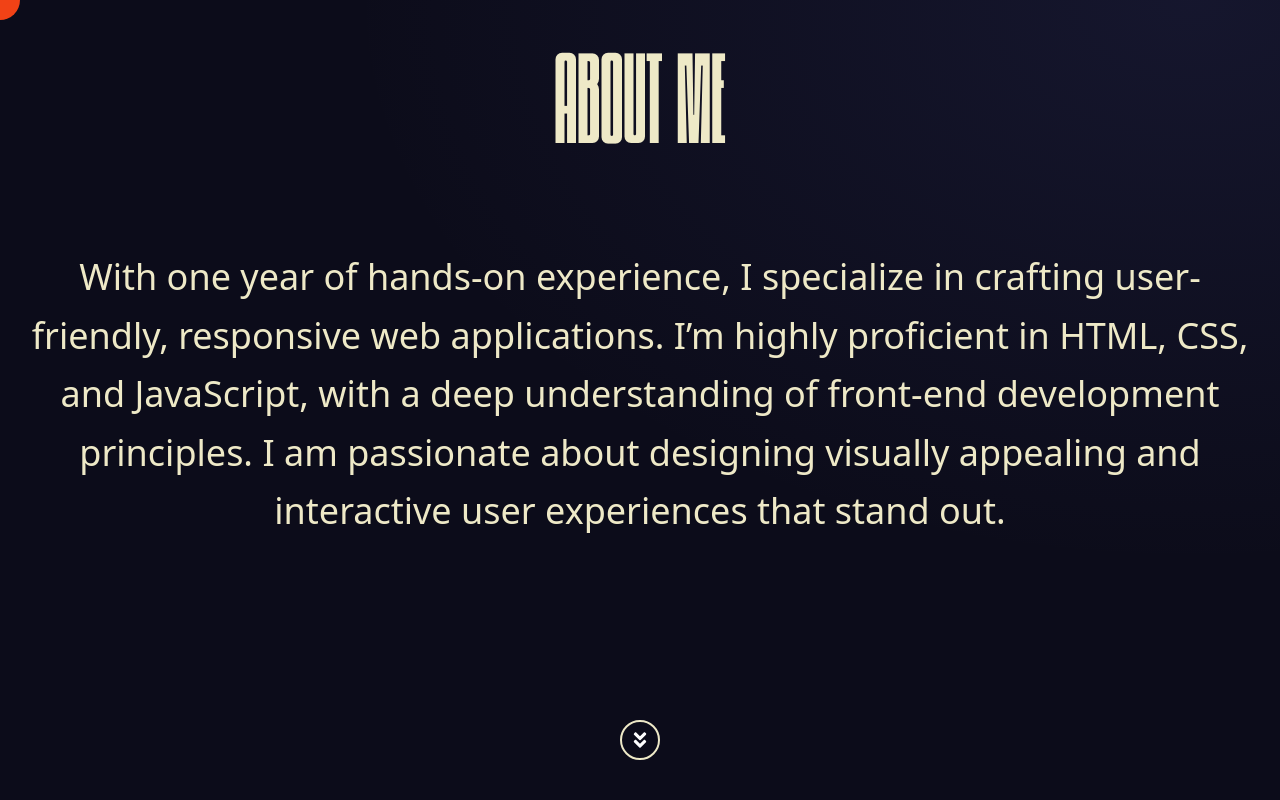
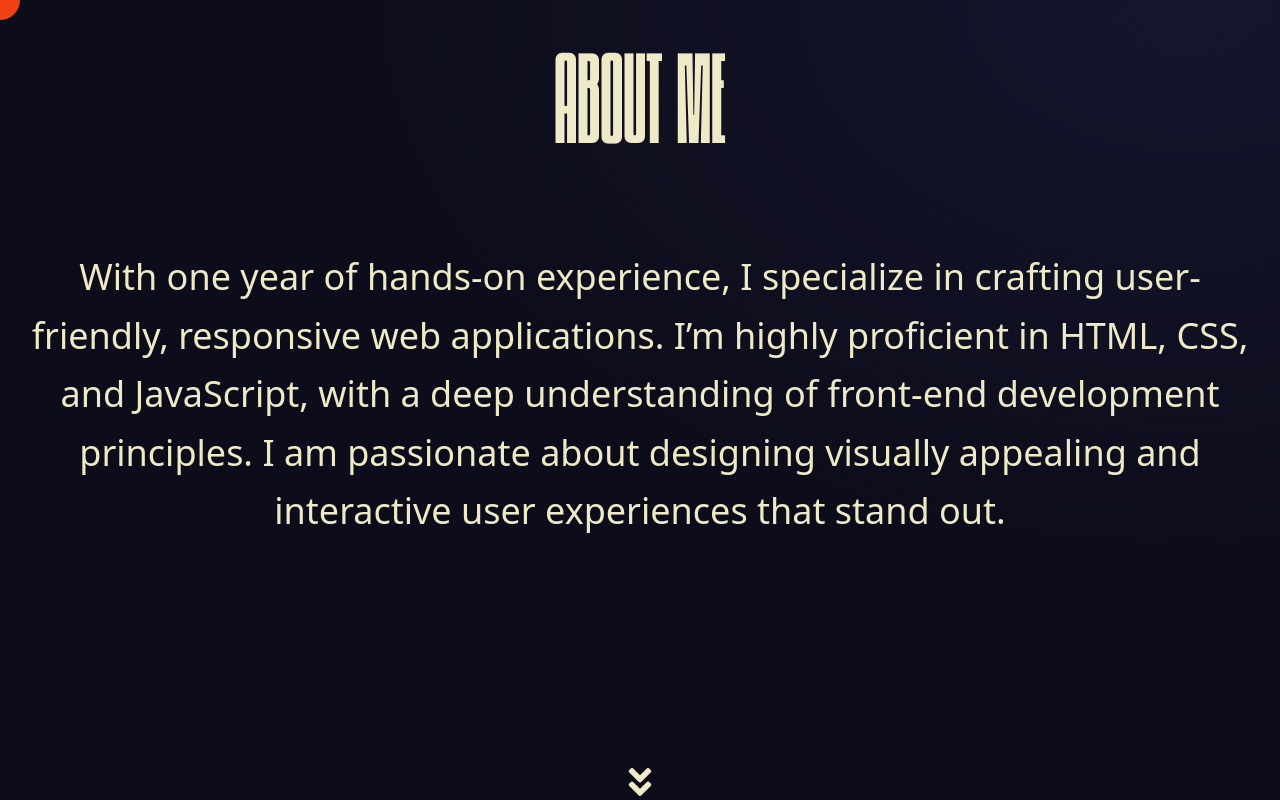
Before and after one commit to DHANIYEL/portfolio, a Next.js app: page /about in a window 1280 px wide. Built offline with nearby package versions, Linux system fonts and the light colour scheme.

Commit message:
all push

```diff
--- a/app/about/page.tsx
+++ b/app/about/page.tsx
@@ -8,13 +8,15 @@ import { FaAngleDoubleDown } from "react-icons/fa";
 import { useRouter } from "next/navigation";
 import { gsap } from "gsap";
 
-const About = () => {
+const Page = () => {
   const [showPopup, setShowPopup] = useState(false);
   const [popupShown, setPopupShown] = useState(false);
   const [section, setSection] = useState("about"); // Track the current section
   const [isHovered, setIsHovered] = useState(false);
   const { x, y } = useMousePosition();
   const size = isHovered ? 300 : 40;
+  const [modalVisible, setModalVisible] = useState(false);
+  const [modalMessage, setModalMessage] = useState(""); // Message for modal
 
   // Framer Motion variants for fade and slide up animation
   const fadeSlideVariant = {
@@ -83,6 +85,17 @@ const About = () => {
       duration: 0.7,
       ease: "power2.inOut",
       onComplete: () => {
+        // Set modal message and show modal for success or error
+        const success = true; // Simulate success or error
+        if (success) {
+          setModalMessage("Submission Successful!"); // Success message
+        } else {
+          setModalMessage("Submission Failed!"); // Error message
+        }
+        setModalVisible(true);
+        setTimeout(() => {
+          setModalVisible(false);
+        }, 3000);
         router.push("/projects"); // Navigate to the About page after animation
       },
     });
@@ -125,7 +138,7 @@ const About = () => {
 
             {/* Paragraph with fade and slide-up animation */}
             <motion.p
-              key={content.description} // Unique key for AnimatePresence to detect change
+              key={content.title} // Unique key for AnimatePresence to detect change
               variants={fadeSlideVariant} // Apply fade and slide animation variants
               initial="hidden" // Start hidden
               animate="visible" // Animate to visible
@@ -136,9 +149,9 @@ const About = () => {
             >
               {content.description}
               <br />
-              <p className="mt-5   text-black font-semibold">
+              <p className="mt-5 text-black font-semibold">
                 {" "}
-                I'am not interested in education system so i skip that.{" "}
+                I'm not interested in the education system, so I skip that.{" "}
               </p>
             </motion.p>
           </AnimatePresence>
@@ -170,7 +183,7 @@ const About = () => {
 
             {/* Additional paragraph with fade and slide-up animation */}
             <motion.div
-              key={content.description} // Unique key for AnimatePresence to detect change
+              key={content.title} // Unique key for AnimatePresence to detect change
               variants={fadeSlideVariant} // Apply fade and slide animation variants
               initial="hidden" // Start hidden
               animate="visible" // Animate to visible
@@ -182,6 +195,8 @@ const About = () => {
             </motion.div>
           </AnimatePresence>
         </motion.div>
+
+        {/* Popup message for user actions */}
         <AnimatePresence>
           {showPopup && (
             <motion.div
@@ -199,27 +214,37 @@ const About = () => {
             </motion.div>
           )}
         </AnimatePresence>
+
+        {/* Modal Box for Submission Result */}
+        <AnimatePresence>
+          {modalVisible && (
+            <motion.div
+              className="modal-box fixed inset-0 flex items-center justify-center bg-black bg-opacity-50"
+              initial={{ opacity: 0 }}
+              animate={{ opacity: 1 }}
+              exit={{ opacity: 0 }}
+              transition={{ duration: 0.3 }}
+            >
+              <div className="bg-white p-5 rounded-lg">
+                <h2 className="text-center">{modalMessage}</h2>
+              </div>
+            </motion.div>
+          )}
+        </AnimatePresence>
+
+        {/* Arrow down icon to navigate */}
         <motion.div
-          className=" bottom-10 fixed z-[999]"
+          className="text-4xl text-[#EEE9C7] cursor-pointer"
           variants={arrowVariant}
           initial="hidden"
           animate="visible"
+          onClick={handleNavigate}
         >
-          <motion.div
-            className="border-[#eee9c7] border-[2px] w-10 h-10 rounded-full flex justify-center items-center cursor-pointer arrow-icon"
-            whileHover={{
-              scale: 1.2, // Slight scaling effect on hover
-              rotate: 360, // Rotate the icon on hover
-              transition: { duration: 0.4, ease: "easeInOut" }, // Smooth transition
-            }}
-            onClick={handleNavigate} // Trigger navigation when clicked
-          >
-            <FaAngleDoubleDown className="w-5 h-5 z-50 text-white" />
-          </motion.div>
+          <FaAngleDoubleDown />
         </motion.div>
       </div>
     </div>
   );
 };
 
-export default About;
+export default Page;
--- a/app/about/style.css
+++ b/app/about/style.css
@@ -37,3 +37,8 @@
     z-index: 1000; /* Make sure it's above other elements */
     transition: opacity 0.3s ease, transform 0.3s ease;
   }
+  .modal-box {
+    display: flex;
+    align-items: center;
+    justify-content: center;
+  }
--- a/app/backgroundLayout.tsx
+++ b/app/backgroundLayout.tsx
@@ -3,7 +3,7 @@
 import React, { useEffect, useRef } from "react";
 import { gsap } from "gsap";
 
-const BackgroundLayout = ({ children }) => {
+const BackgroundLayout: React.FC<BackgroundLayoutProps> = ({ children }) => {
   const backgroundRef = useRef(null);
 
   useEffect(() => {
--- a/app/contact/page.tsx
+++ b/app/contact/page.tsx
@@ -14,8 +14,6 @@ import {
 import { useRouter } from "next/navigation";
 import { gsap } from "gsap";
 import ModalBox from "../components/ModalBox";
-import gitIcon from "../../public//icon/github.svg";
-import Image from "next/image";
 
 const ContactPage = () => {
   const [hovered, setIsHovered] = useState(false);
--- a/app/utils/useMousePosition.js
+++ b/app/utils/useMousePosition.js
@@ -1,16 +1,18 @@
-import { useState, useEffect } from "react";
+import { useEffect, useState } from "react";
 
 const useMousePosition = () => {
-  const [mousePosition, setMousePosition] = useState({ x: 0, y: 0 }); // Default to (0, 0)
-
-  const updateMousePosition = e => {
-    setMousePosition({ x: e.clientX, y: e.clientY });
-  };
+  const [mousePosition, setMousePosition] = useState({ x: 0, y: 0 });
 
   useEffect(() => {
-    window.addEventListener("mousemove", updateMousePosition);
+    const handleMouseMove = (event) => {
+      setMousePosition({ x: event.clientX, y: event.clientY });
+    };
 
-    return () => window.removeEventListener("mousemove", updateMousePosition);
+    window.addEventListener("mousemove", handleMouseMove);
+
+    return () => {
+      window.removeEventListener("mousemove", handleMouseMove);
+    };
   }, []);
 
   return mousePosition;
```
